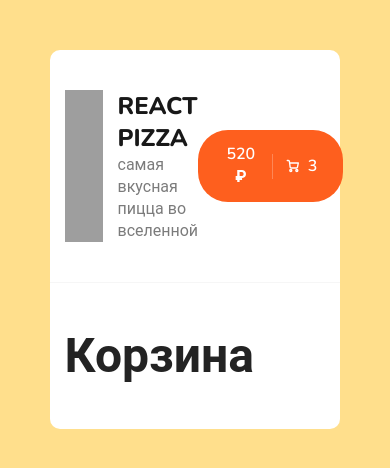
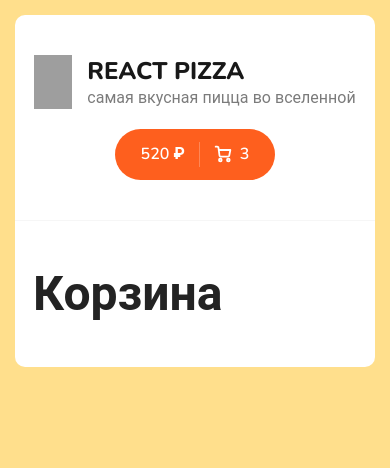
Before and after one commit to AlekseiPoluhin79/React-pizza, a React (Create React App) app: page /cart in a window 390 px wide. Shown: the top 468 px of the page. Built offline with nearby package versions, Linux system fonts and the light colour scheme; grey boxes are pictures that could not be loaded.

Commit message:
добавил адаптивную вёрстку

```diff
--- a/src/components/Header.jsx
+++ b/src/components/Header.jsx
@@ -13,7 +13,7 @@ const Header = () => {
 						</div>
 					</div>
 				</Link>
-				<div className="header__cart">
+				<div className="header_cart">
 					<Link to="/cart" className="button button--cart">
 						<span>520 ₽</span>
 						<div className="button__delimiter" />
--- a/src/scss/app.scss
+++ b/src/scss/app.scss
@@ -15,25 +15,60 @@ body {
   margin: 50px auto;
   border-radius: 10px;
   max-width: 1400px;
-}
+
+  @media (max-width: 645px) {
+    width: calc(100vw - 30px);
+    margin-top: 15px;
+  }
+
+
+  }
+
 
 .content {
   padding: 40px 0;
 
   &__title {
-    margin: 35px 0;
+
+    font-size: 38px;
+    font-weight: 800;
+    margin-top: 60px;
+    margin-bottom: 50px;
   }
 
   &__items {
-    display: flex;
-    flex-wrap: wrap;
-    justify-content: space-between;
+    display: grid;
+    grid-template-columns: repeat(4, 1fr);
+    grid-template-rows: repeat(2,1fr);
+    grid-column: 11px;
+    justify-items: center;
+
+    @media (max-width: 1440px) {
+      grid-template-columns: repeat(3, 1fr);
+    }
+
+    @media (max-width: 1060px) {
+      grid-template-columns: repeat(2, 1fr);
+    }
+
+    @media (max-width: 730px) {
+      grid-template-columns: repeat(1, 1fr);
+    }
+
   }
 
   &__top {
     display: flex;
     align-items: center;
     justify-content: space-between;
+
+    @media (max-width: 1260px) {
+    flex-direction: column-reverse;
+
+    .categories {
+      margin-top: 30px;
+    }
+    }
   }
 }
 
@@ -46,6 +81,7 @@ body {
     margin: 90px auto;
     .content__title {
       margin: 0;
+
     }
   }
 }
@@ -61,6 +97,7 @@ body {
     display: flex;
     align-items: center;
     font-size: 32px;
+
 
     svg {
       position: relative;
--- a/src/scss/components/_categories.scss
+++ b/src/scss/components/_categories.scss
@@ -3,6 +3,7 @@
 .categories {
   ul {
     display: flex;
+    flex-wrap: wrap;
 
     li {
       background-color: #f9f9f9;
--- a/src/scss/components/_header.scss
+++ b/src/scss/components/_header.scss
@@ -4,10 +4,20 @@
   border-bottom: 1px solid $gray-line;
   padding: 40px 0;
 
+
+
   .container {
     display: flex;
     align-items: center;
     justify-content: space-between;
+
+    @media (max-width: 645px) {
+      flex-direction: column;
+
+      .header_cart{
+        margin-top: 20px;
+      }
+    }
   }
 
   &__logo {
--- a/src/scss/components/_pizza-block.scss
+++ b/src/scss/components/_pizza-block.scss
@@ -5,9 +5,7 @@
   text-align: center;
   margin-bottom: 65px;
 
-  &:not(:nth-of-type(4n)) {
-    margin-right: 35px;
-  }
+
 
   &__image {
     width: 260px;
```
